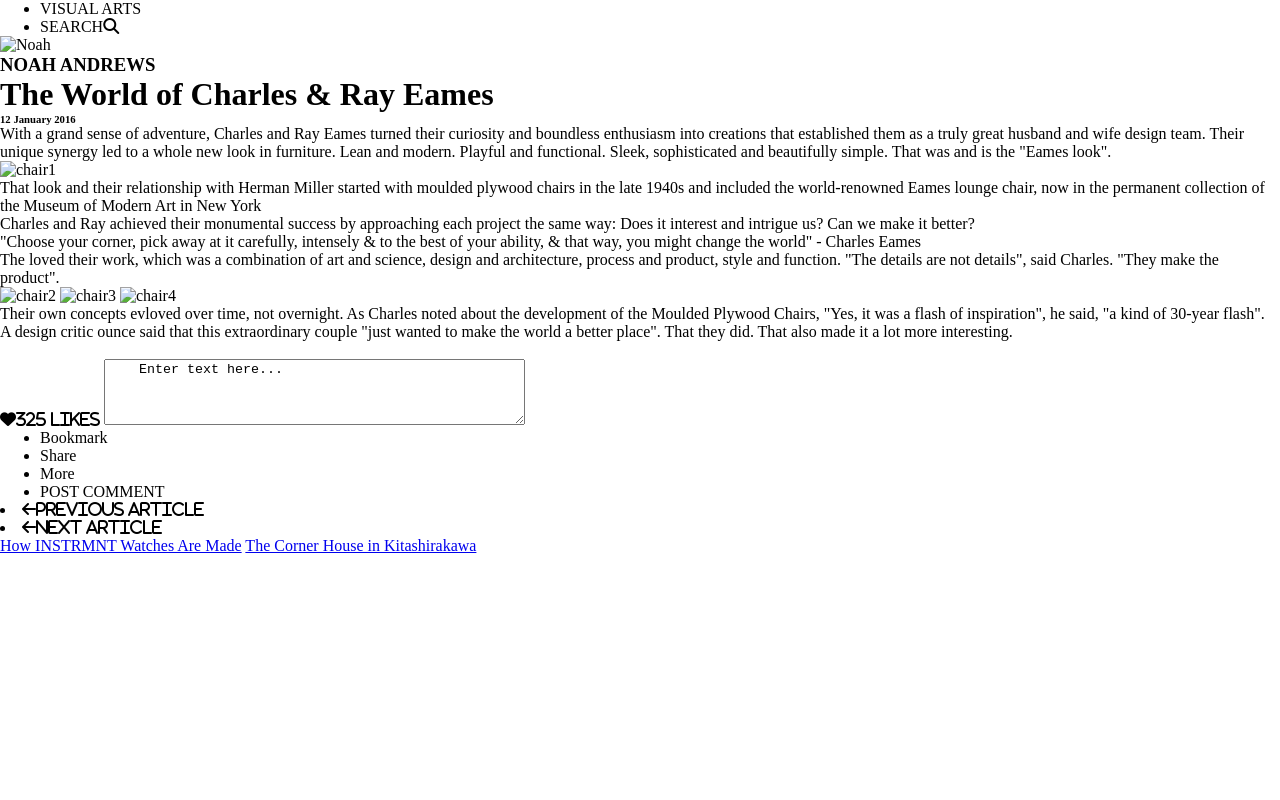
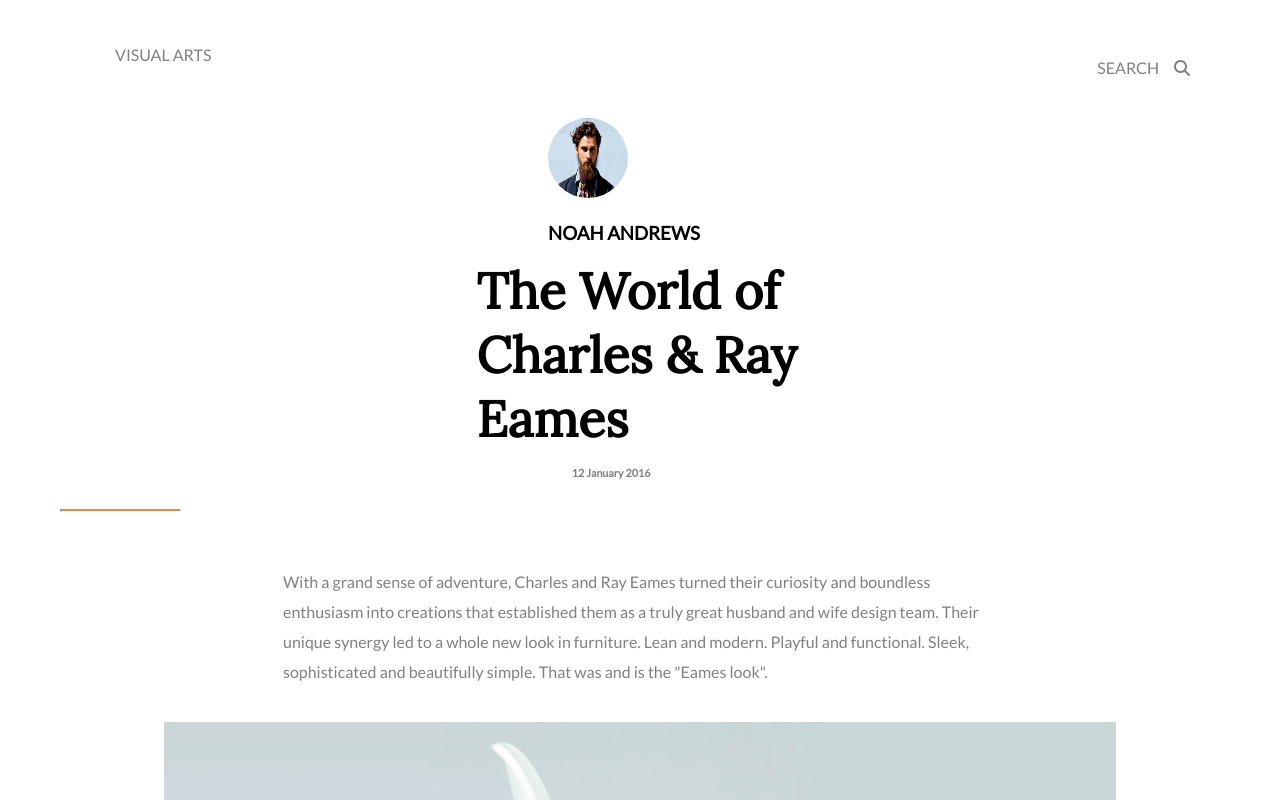
Before and after one commit to mattemmerich/va_wk4, a plain HTML site: page index.html in a window 1280 px wide. Shown: the top 800 px of the page. Drawn offline with Linux system fonts and the light colour scheme; a web font is replaced by a local one.

Commit message:
First commit

```diff
--- a/css/main.css
+++ b/css/main.css
@@ -1,3 +1,205 @@
 *{
+  margin:15px;
+}
+
+#NAVIGATION{
+  color:grey;
+font-family: 'Lato', sans-serif;
+
+}
+#NAVIGATION ul{
+   list-style:none;
+}
+
+li {
+  display: inline-block;
+}
+
+#NAVIGATION ul li.right {
+  float:right;
+}
+
+.profile-img{
+  /*how to make circles*/
+  border-radius:50px 50px;
+  /*height*/
+  height:80px;
+  /*width*/
+  width:80px;
+  /*position*/
+  position:relative;
+  /*For absolutely positioned elements, the top property sets the top edge of an element to a unit above/below the top edge of its nearest positioned ancestor.*/
+  top:9px;
+
+}
+
+#AUTHOR{
+  font-family: 'Lato', sans-serif;
+  padding-left:40%;
+}
+
+#HEADING h1{
+  font-family: 'Lora', serif;
+  color:black;
+  font-size: 50px;
+  padding-left:35%;
+  padding-right:30%;
+}
+
+
+ #HEADING h6{
+  color:grey;
+  font-family: 'Lato', sans-serif;
+  padding-left:43%;
+  padding-right:38%;
+}
+
+#HEADING hr{
+  width:10%;
+  background-color:#c79852;
+  height:1px;
+  display:inline-block;
+}
+
+#STORY p{
+  color:grey;
+  font-family: 'Lato', sans-serif;
+  font-size:16px;
+  line-height:30px;
+  padding:0 20%;
+  margin:3% 0;
+  text-align:left;
+
+}
+
+#STORY .chair1{
+  display: block;
+    margin: auto;
+    width: 80%;
+
+
+}
+
+span{
+  font-family: 'Rouge Script', cursive;
+  font-size:30pt;
+}
+
+
+#STORY .chair2{
+  float:left;
+  padding-left:150px;
+  display: block;
+  margin: auto;
+  padding-left:15%;
+
+}
+
+#STORY .chair3{
+  float:left;
+  display: block;
+  margin: auto;
+}
+
+#STORY .chair4{
+  float:left;
+  display: block;
+  margin: auto;
+}
+
+#STORY2{
+
+}
+
+#COMMENTS{
+  float:left;
+}
+
+#COMMENTS i{
+  color:FF0000;
+}
+
+#FOOTER{
+  float:left;
+}
+
+/*This guy is acting weird too*/
+#FOOTER hr{
+  width:10%;
+  background-color:#c79852;
+  height:1px;
+
+}
+
+/*This effing guy, does can't get it over the comments box*/
+#COMMENTS .fa-heart{
+  display: inline-block;
+  color:red;
+  text-align: center;
+
+
+}
+
+#COMMENTS .heart{
+  color:black;
+  font-family: 'Lato', sans-serif;
+  font-size: 16px;
+  color:grey;
+  text-align: center;
+
+}
+#ARTICLESDESC{
+  float:left;
+
+}
+
+.ARTICLES li{
+  font-family: 'Lato', sans-serif;
+  decoration:none;
+
+
+}
+#COMMENTS{
+  width:100%;
+}
+
+
+/*I'm a liytle lsot here to as far as position of this list goes*/
+#COMMENTS ul li{
+  font-family: 'Lato', sans-serif;
+  font-size: 12px;
+  color:grey;
+
+}
+
+#COMMENTS textarea{
+  width:60%;
+
+}
+
+
+.ARTICLESDESC a{
+  text-decoration: none;
+  font-family: 'Lato', sans-serif;
+  color:grey;
+}
+
+.ARTICLES{
+  text-decoration: none;
+  font-family: 'Lato', sans-serif;
+  color:grey;
+}
+
+/*Why is this only working for "NEXT ARTICLE" and not "PREVIOUS ARTCILE"?*/
+.ARTICLES ul li{
+  text-decoration: none;
+  font-family: 'Lato', sans-serif;
+  color:grey;
+}
+
+
+#FOOTER{
   margin:0;
+  width:100%;
+  background-color: #f8f9fd;
 }
--- a/index.html
+++ b/index.html
@@ -6,6 +6,10 @@
     </title>
     <link rel="stylesheet" href="css/main.css">
     <script src="https://use.fontawesome.com/9a77ea3aef.js"></script>
+    <link href="https://fonts.googleapis.com/css?family=Lora" rel="stylesheet">
+    <link href="https://fonts.googleapis.com/css?family=Lato|Lora" rel="stylesheet">
+    <link href="https://fonts.googleapis.com/css?family=Rouge+Script" rel="stylesheet">
+
    </head>
 
 <!--OPEN BODY-->
@@ -16,23 +20,24 @@
   <div id="NAVIGATION">
     <ul>
       <li>VISUAL ARTS</li>
-      <li>SEARCH<i class="fa fa-search" aria-hidden="true"></i></li>
+      <li class="right">SEARCH<i class="fa fa-search" aria-hidden="true"></i></li>
     </ul>
   </div>
 <!--CLOSE NAV BARR-->
 
 
 <!--OPEN AUTHOR-->
-  <div id="ATHOUR">
-    <img class="profile-img" src="imgages/noah.png" alt="Noah">
+  <div id="AUTHOR">
+    <img class="profile-img" src="images/noah.png" alt="Noah">
     <h3>NOAH ANDREWS</h3>
   </div>
 <!--CLOSE AUTHOR-->
 
 <!--OPEN HEADING-->
   <div id="HEADING">
-    <h1>The World of Charles & Ray Eames</h1>
+    <h1>The World of<br> Charles & Ray Eames</h1>
     <h6>12 January 2016</h6>
+    <hr>
   </div>
 <!--CLOSE HEADING-->
 
@@ -47,7 +52,7 @@
     </p>
 
 
-    <img class="chair1" src="imgages/chair1.png" alt="chair1">
+    <img class="chair1" src="images/chair1.png" alt="chair1">
 
     <p>
       That look and their relationship with Herman Miller started with moulded plywood
@@ -60,9 +65,9 @@
       the same way: Does it interest and intrigue us? Can we make it better?
     </p>
 
-    <p>
-      "Choose your corner, pick away at it carefully, intensely & to the best of
-      your ability, & that way, you might change the world" - Charles Eames
+    <p><span>
+      "Choose your corner, pick away at it carefully,<br> intensely & to the best of
+      your ability, & that way, you <br>might change the world"</span> <br> - Charles Eames
     </p>
 
     <p>
@@ -71,12 +76,14 @@
       are not details", said Charles. "They make the product".
     </p>
 
-    <img class="chair2" src="imgages/chair2.png" alt="chair2">
+    <img class="chair2" src="images/chair2.png" alt="chair2">
 
-    <img class="chair3" src="imgages/chair3.png" alt="chair3">
+    <img class="chair3" src="images/chair3.png" alt="chair3">
 
-    <img class="chair4" src="imgages/chair4.png" alt="chair4">
+    <img class="chair4" src="images/chair4.png" alt="chair4">
 
+
+<div id="STORY2">
     <p>
       Their own concepts evloved over time, not overnight. As Charles noted about
       the development of the Moulded Plywood Chairs, "Yes, it was a flash of
@@ -90,13 +97,15 @@
     </p>
 
     <br>
+  </div>
+
 
     <!--OPEN COMMENTS-->
-<div id="COMMENTS"
-    <li><i class="fa fa-heart" aria-hidden="true">325 Likes</i></li>
+<div id="COMMENTS">
+    <hr>
+    <li><i class="fa fa-heart" aria-hidden="true"><span class="heart">325 Likes</span></i></li>
 
-    <textarea rows="4" cols="50" name="comment" form="usrform">
-    Enter text here...</textarea>
+    <textarea rows="4" cols="50" name="comment" form="usrform">Enter text here...</textarea>
 
   <ul>
     <li>Bookmark</li>
@@ -110,9 +119,13 @@
 
 <!--OPEN FOOTER-->
 <div id="FOOTER">
+
+
   <div class="ARTICLES">
-    <li><i class="fa fa-arrow-left" aria-hidden="true">PREVIOUS ARTICLE</i></li>
-    <li><i class="fa fa-arrow-left" aria-hidden="true">NEXT ARTICLE</i></li>
+    <ul>
+      <li><i class="fa fa-arrow-left" aria-hidden="true">PREVIOUS ARTICLE</i></li>
+      <li>NEXT ARTICLE<i class="fa fa-arrow-right" aria-hidden="true"></i></li>
+    </ul>
   </div>
 
   <div class="ARTICLESDESC">
```
Also changed, not shown: 1 other file.
